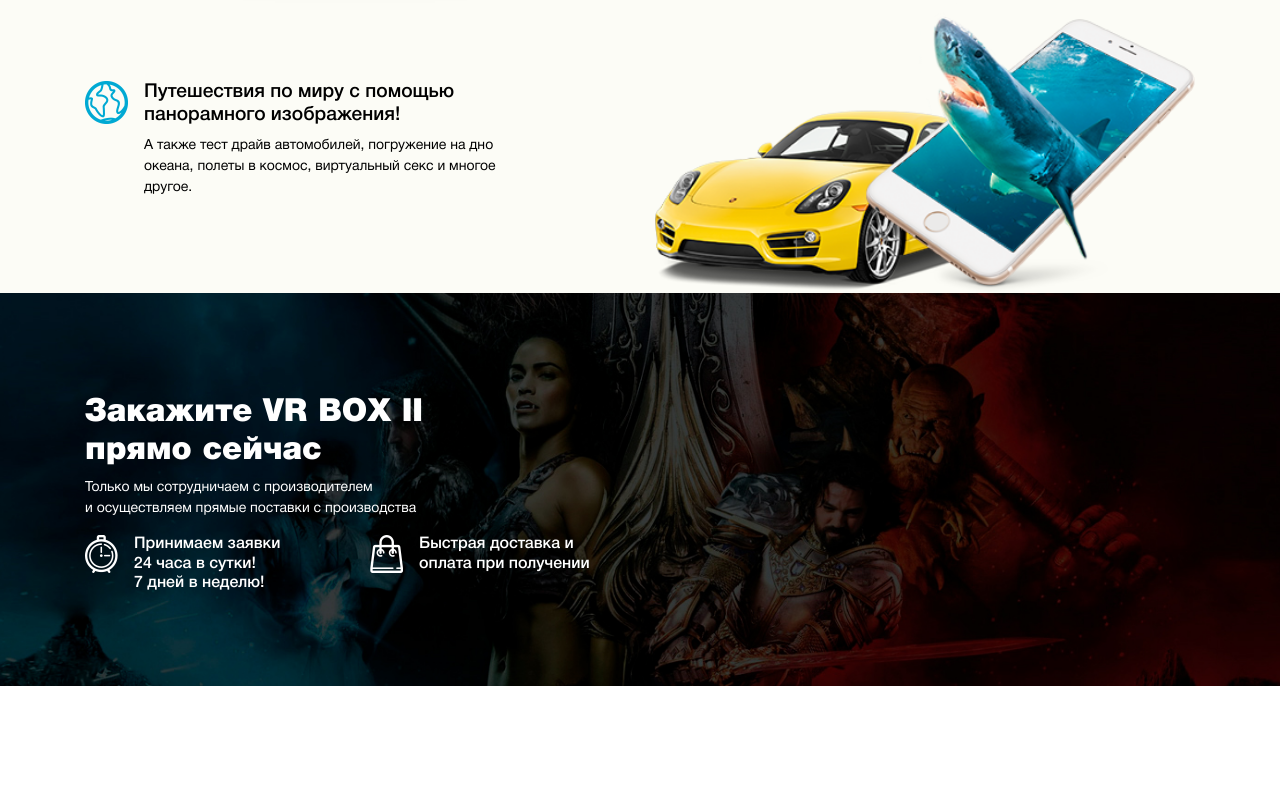
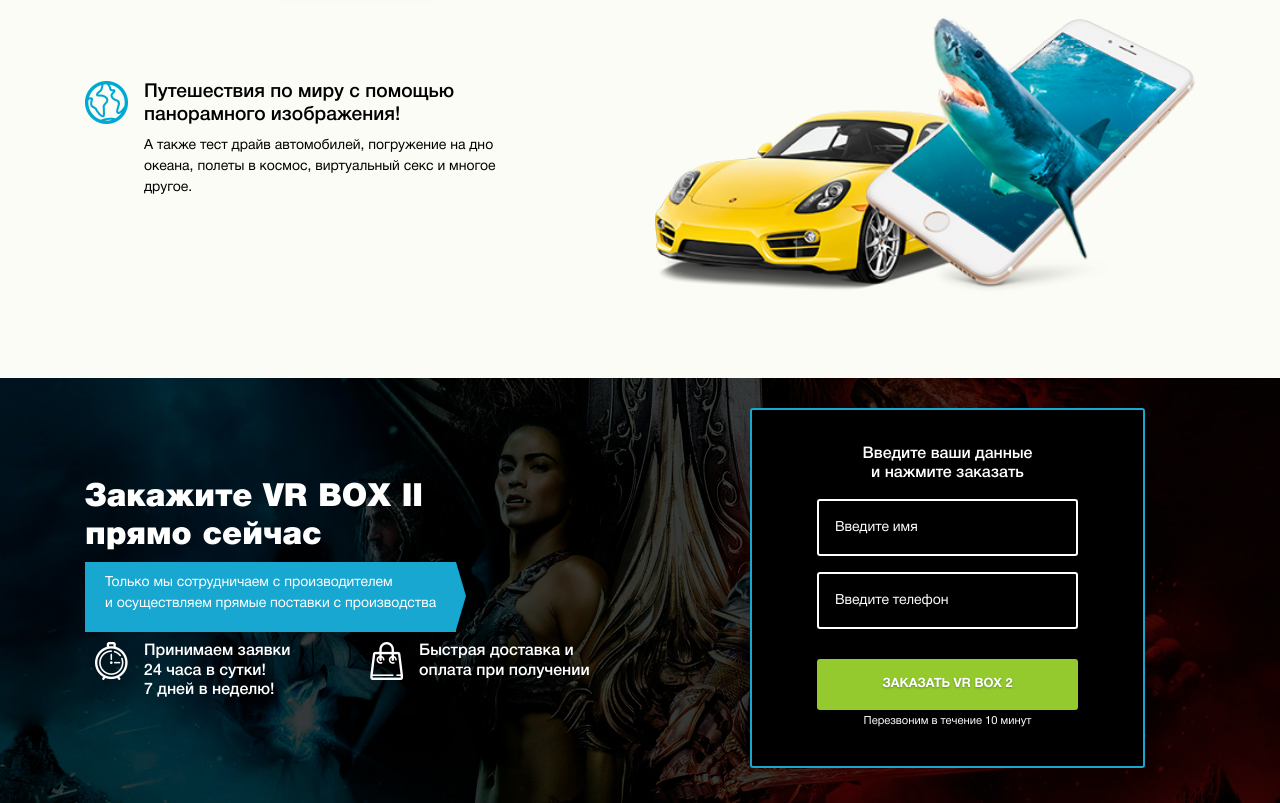
Before and after one commit to Igor-creato/Vipuscnoi-Projekt, a plain HTML site: page index.html in a window 1280 px wide. Shown: the part 1747-2550 px from the top of the page. Before the commit the page ends 2433 px from the top, so only its background shows below. Drawn offline with nearby package versions, Linux system fonts and the light colour scheme.

Commit message:
order block

```diff
--- a/index.html
+++ b/index.html
@@ -209,7 +209,7 @@
     </section>
     <section class="content-1">
       <div class="container content-1-bg">
-        <div class="row row-pad">
+        <div class="row row-pad row-pad-bot">
           <div class="col-md-6">
             <div class="block-img d-none-768">
               <img
@@ -279,16 +279,18 @@
     <section class="content-2">
       <div class="container">
         <div class="row">
-          <div class="col row-pad row-pad-bot">
+          <div class="col-md-12 col-lg-6 row-pad row-pad-bot">
             <h2>
               Закажите <span class="no-wrapping">VR BOX II</span><br />прямо
               сейчас
             </h2>
-            <p>
-              Только мы сотрудничаем с производителем<br />и осуществляем прямые
-              поставки с производства
-            </p>
-            <div class="row">
+            <div class="block-order">
+              <p>
+                Только мы сотрудничаем с производителем<br />и осуществляем
+                прямые поставки с производства
+              </p>
+            </div>
+            <div class="row no-wrapp-flex p-t-flex">
               <div class="col">
                 <div class="block-icon">
                   <div class="block-icon-img">
@@ -296,8 +298,10 @@
                   </div>
                   <div class="block-icon-content">
                     <h3>
-                      Принимаем заявки<br />24 часа в сутки!<br />7 дней в
-                      неделю!
+                      <span class="no-wrapping">Принимаем заявки</span
+                      ><br /><span class="no-wrapping">24 часа в сутки!</span
+                      ><br />
+                      <span class="no-wrapping">7 дней в неделю!</span>
                     </h3>
                   </div>
                 </div>
@@ -308,18 +312,46 @@
                     <img src="./img/content-2/bag-icon.png" alt="" />
                   </div>
                   <div class="block-icon-content">
-                    <h3>Быстрая доставка и<br />оплата при получении</h3>
+                    <h3>
+                      <span class="no-wrapping">Быстрая доставка и</span
+                      ><br /><span class="no-wrapping"
+                        >оплата при получении</span
+                      >
+                    </h3>
                   </div>
                 </div>
               </div>
             </div>
           </div>
-          <div class="col">
-            <form action=""></form>
+          <div
+            class="col-12 offset-0 col-sm-12 offset-sm-1 col-md-8 offset-md-2 col-lg-5 offset-lg-1"
+          >
+            <div class="form">
+              <h3>Введите ваши данные<br />и нажмите заказать</h3>
+              <form action="" class="form-main">
+                <!-- <label for="">Введите имя</label> -->
+                <input
+                  type="text"
+                  class="form-main-input"
+                  placeholder="Введите имя"
+                />
+                <!-- <label for="">Введите телефон</label> -->
+                <input
+                  type="text"
+                  class="form-main-input"
+                  placeholder="Введите телефон"
+                />
+                <a href="#" class="buttons form-main-buttons no-wrapping"
+                  >Заказать vr box 2</a
+                >
+                <small>Перезвоним в течение 10 минут</small>
+              </form>
+            </div>
           </div>
         </div>
       </div>
     </section>
+
     <script src="https://cdnjs.cloudflare.com/ajax/libs/jquery/3.5.1/jquery.min.js"></script>
     <script src="https://cdnjs.cloudflare.com/ajax/libs/twitter-bootstrap/3.3.7/js/bootstrap.min.js"></script>
     <script src="./js/main.js"></script>
--- a/less/style.less
+++ b/less/style.less
@@ -70,6 +70,14 @@
    white-space: nowrap;
 }
 
+.p-t-flex {
+   padding: 10px;
+}
+
+.no-wrapp-flex {
+   flex-wrap: nowrap;
+}
+
 .buttons {
    color: @white;
    text-decoration: none;
@@ -112,6 +120,75 @@
 
 ul {
    list-style-image: url(../img/complect/li.png);
+}
+
+input[type~="text"],
+input[type~="password"],
+input[type~="select"],
+textarea {
+   font-size: 14px;
+   .roman();
+}
+
+.form {
+   margin-top: 30px;
+   margin-bottom: 30px;
+   max-width: 395px;
+   min-width: 295px;
+   border: 2px solid @icon-color;
+   border-radius: 3px;
+   padding: 35px 65px;
+   text-align: center;
+   background-color: @black;
+
+   input {
+      margin-top: 1rem;
+      width: 100%;
+      display: block;
+      background-color: @black;
+      color: @white;
+      padding: 1rem 1rem;
+      border: 2px solid @white;
+      border-radius: 3px;
+      outline: none;
+
+      &:focus::placeholder {
+         opacity: 0;
+      }
+   }
+
+
+   ::placeholder {
+      color: @white;
+      opacity: 1;
+   }
+
+   &-main {
+      &-buttons {
+         display: block;
+      }
+   }
+}
+
+.block-order {
+   position: relative;
+   display: inline-block;
+   background-color: @icon-color;
+   padding: 10px 20px;
+   height: 70px;
+
+   p {
+      margin-bottom: 0;
+   }
+
+   &::after {
+      content: '';
+      border: 34px solid transparent;
+      border-left: 10px solid @icon-color;
+      position: absolute;
+      right: -44px;
+      top: 0;
+   }
 }
 
 .line-block {
@@ -464,6 +541,8 @@
 }
 
 @media (max-width: 485px) {
+
+
    .head-content-h1 {
       font-size: 1.6rem;
    }
@@ -482,6 +561,22 @@
 }
 
 @media (max-width: 432px) {
+   .block-order {
+      height: 100px;
+
+      &::after {
+         content: '';
+         border: 50px solid transparent;
+         border-left: 10px solid @icon-color;
+         right: -60px;
+
+      }
+   }
+
+   .no-wrapp-flex {
+      flex-wrap: wrap;
+   }
+
    .choos {
       font-size: 0.7rem;
    }
@@ -538,4 +633,9 @@
          height: 12%;
       }
    }
+
+   .form {
+      padding: 35px 40px;
+   }
+
 }
```
Also changed, not shown: css/style.css.
